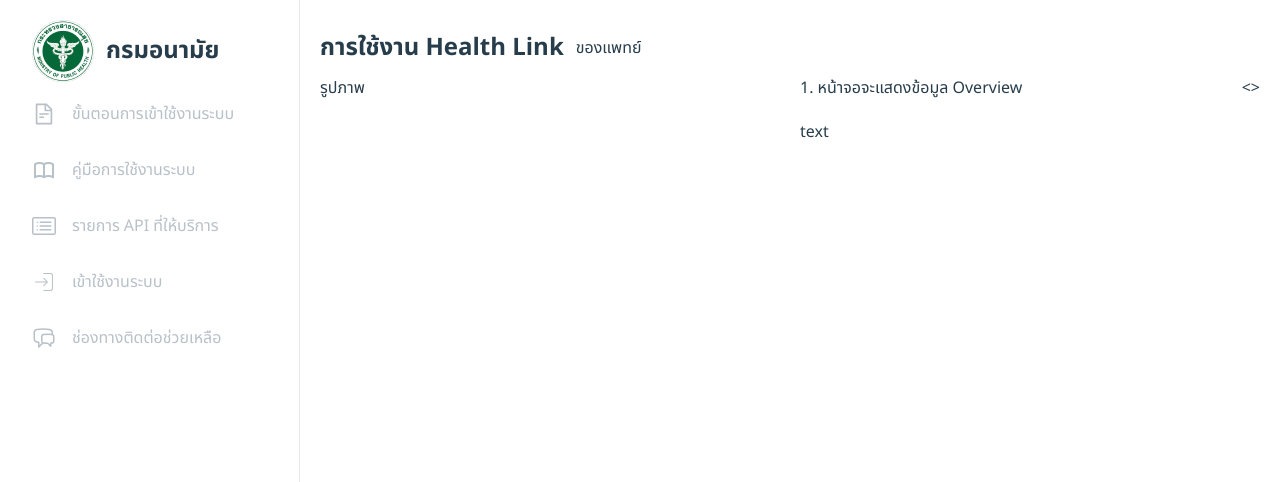
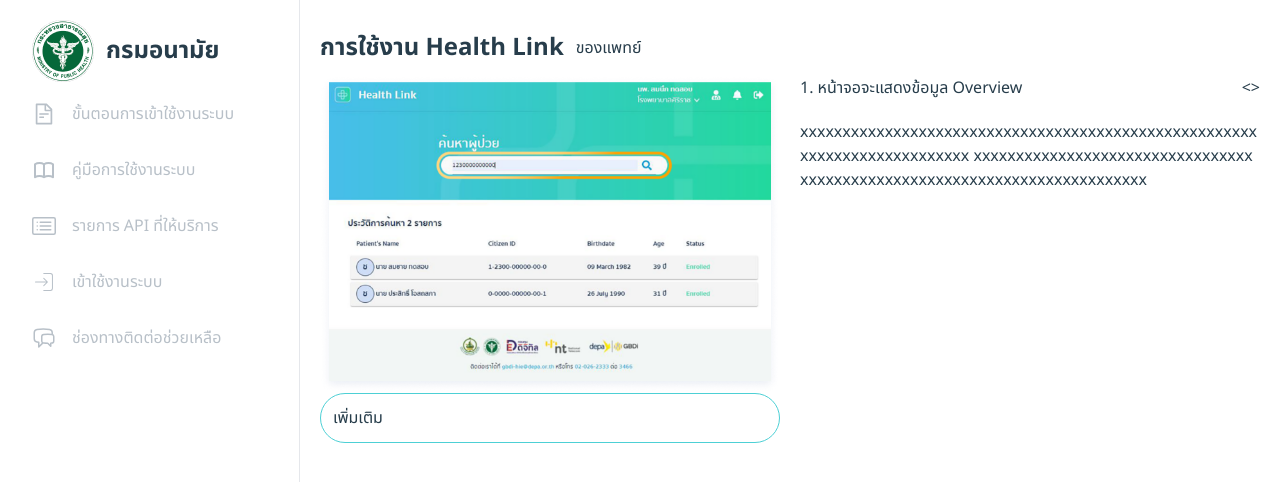
Before and after one commit to mostchakkrit/admin-webportal, a Next.js app: page /steps/health-link in a window 1280 px wide. Shown: the top 482 px of the page. Built offline with nearby package versions, Linux system fonts and the light colour scheme.

Commit message:
healthLink

```diff
--- a/pages/steps/health-link.tsx
+++ b/pages/steps/health-link.tsx
@@ -3,6 +3,7 @@
 /* img */
 import Image from "next/image";
 import Head from "next/head";
+import Link from "next/link";
 
 function healthLink() {
   return (
@@ -19,9 +20,26 @@
       </div> */}
       <div className="grid lg:grid-cols-2 xs:grid-cols-1 gap-5">
         {/* box 1 */}
-        <div>รูปภาพ</div>
+        <div className="w-full">
+          <Image
+            src="/images/stepsImg/healthlink.png"
+            width={0}
+            height={0}
+            sizes="100vw"
+            className="w-full h-auto"
+            alt=""
+          />
+          <div>
+            <button
+              type="button"
+              className="w-full bg-white text-left border rounded-full border-[#4DD0D5] hover:scale-x-105 transition p-3"
+            >
+              เพิ่มเติม
+            </button>
+          </div>
+        </div>
         {/* box 2 */}
-        <div>
+        <div className="w-full">
           <div className="flex flex-warp justify-between gap2">
             <div>1. หน้าจอจะแสดงข้อมูล Overview</div>
             <div>
@@ -29,7 +47,12 @@
               {">"}
             </div>
           </div>
-          <div className="flex mt-5">text</div>
+          <div className="flex flex-wrap mt-5 break-all">
+            <p className="">
+              xxxxxxxxxxxxxxxxxxxxxxxxxxxxxxxxxxxxxxxxxxxxxxxxxxxxxxxxxxxxxxxxxxxxxxxxxx
+              xxxxxxxxxxxxxxxxxxxxxxxxxxxxxxxxxxxxxxxxxxxxxxxxxxxxxxxxxxxxxxxxxxxxxxxxxx
+            </p>
+          </div>
         </div>
       </div>
     </>
```
Also changed, not shown: public/images/stepsImg/healthlink.png (added).
